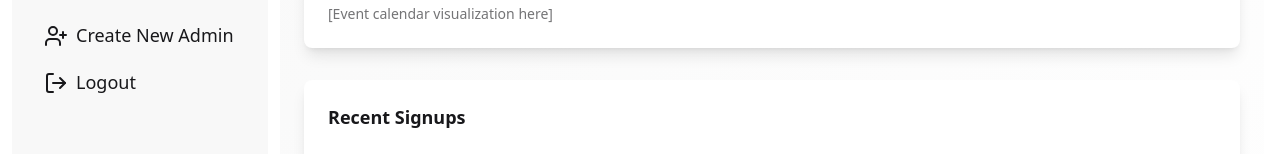
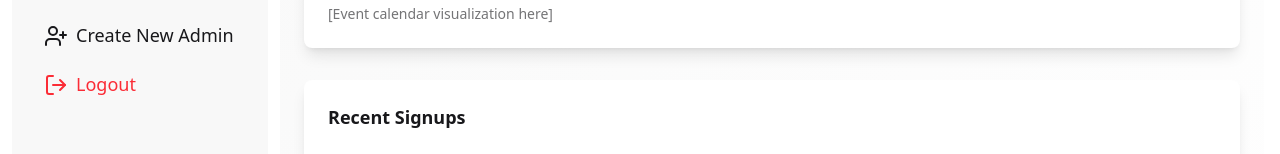
Before and after one commit to hadetan/foodsport-dev, a Next.js app: page /admin in a window 1280 px wide. Shown: the part 307-461 px from the top of the page. Built offline with nearby package versions, Linux system fonts and the light colour scheme; no server answers; sample sign-in values are in the browser's storage.

Commit message:
comments resolved

```diff
--- a/src/app/admin/(logged_in)/components/Dropdown.js
+++ b/src/app/admin/(logged_in)/components/Dropdown.js
@@ -8,6 +8,10 @@ const Dropdown = ({ items, name, selectedValue, onSelect, searchable }) => {
         selectedValue || ""
     );
     const dropdownRef = useRef(null);
+
+    useEffect(() => {
+        setInternalSelected(selectedValue || "");
+    }, [selectedValue]);
 
     const handleToggle = () => {
         setIsOpen((prev) => !prev);
--- a/src/app/admin/(logged_in)/components/SidebarItem.js
+++ b/src/app/admin/(logged_in)/components/SidebarItem.js
@@ -1,5 +1,6 @@
 import Link from "next/link";
 import axios from "axios";
+import { useRouter } from "next/navigation";
 
 export default function SidebarItem({
     href,
@@ -9,6 +10,8 @@ export default function SidebarItem({
     pathname,
     isLogoutButton,
 }) {
+    const router = useRouter();
+
     // Check if current path is a child of this sidebar item
     const isParentActive = (itemHref, currentPath) => {
         if (!itemHref || !currentPath) return false;
@@ -38,7 +41,7 @@ export default function SidebarItem({
         try {
             await axios.delete("/api/admin/auth/logout");
             // Redirect to login page or home page after successful logout
-            window.location.href = "/admin/login";
+            router.push("/admin/login");
         } catch (error) {
             console.error("Logout failed:", error);
         }
@@ -48,8 +51,15 @@ export default function SidebarItem({
         return (
             <li>
                 <button
+                    type="button"
                     onClick={handleLogout}
-                    className="text-base-content w-full text-left flex items-center"
+                    className={`w-full text-left flex items-center px-4 py-2 rounded-lg transition-colors text-red-500
+     ${
+         isActive
+             ? "bg-primary text-primary-content"
+             : "text-base-content hover:bg-base-200"
+     }
+ `}
                 >
                     {icon}
                     {label}
```
